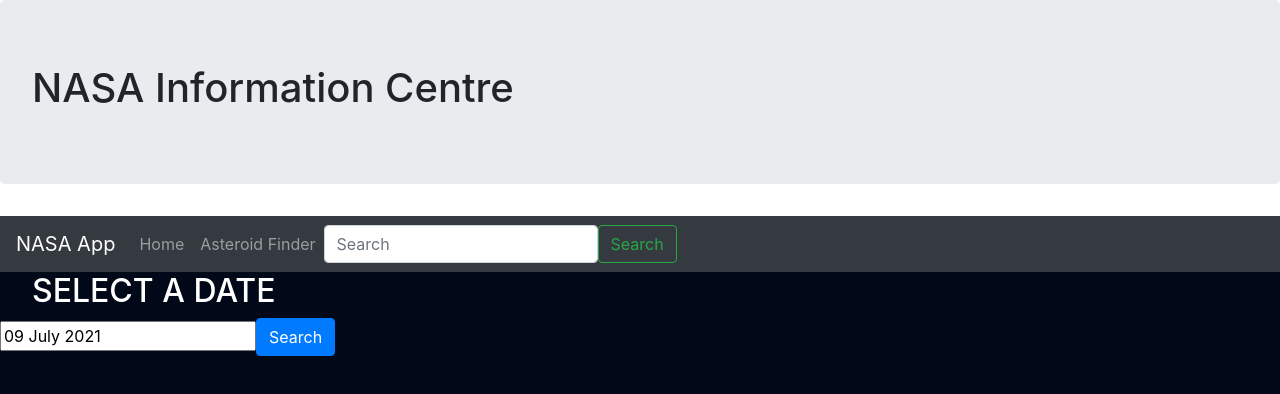
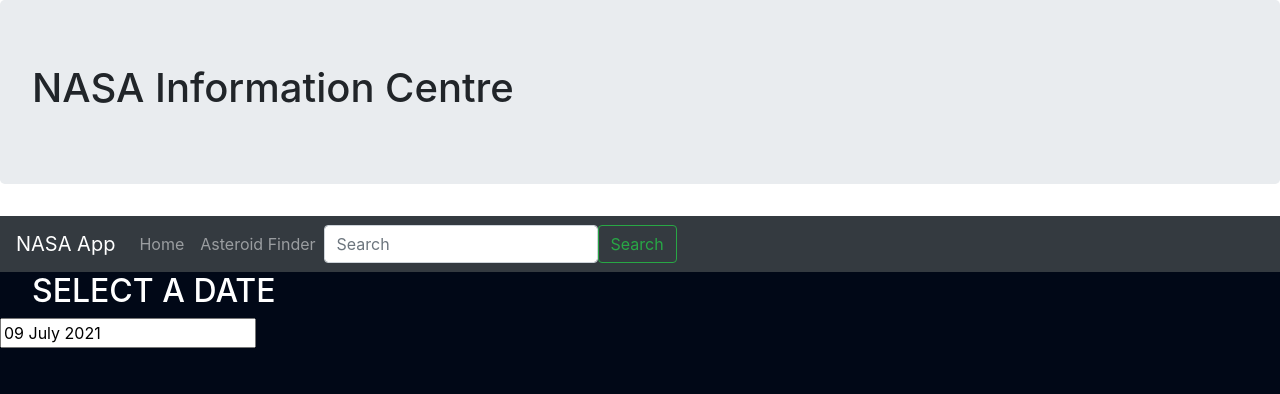
Before and after one commit to Andy-J-marshall/Nasa-App, a React (Create React App) app in the folder ui/: page / in a window 1280 px wide. Shown: the top 394 px of the page. Built offline with nearby package versions, Linux system fonts and the light colour scheme.

Commit message:
Simplified how date selector works

```diff
--- a/ui/src/components/asteroidInfo.js
+++ b/ui/src/components/asteroidInfo.js
@@ -9,9 +9,8 @@
     const [asteroidResponse, setAsteroidResponse] = useState();
     const [errorResponse, setErrorResponse] = useState();
     const [successfulSearch, setSuccessfulSearch] = useState();
-    const [date, setDate] = useState(new Date());
 
-    async function getAsteroidInfo() {
+    async function getAsteroidInfo(date) {
         const options = {
             params: { date },
             method: 'get',
@@ -35,7 +34,7 @@
     return (
         <div className='asteroid-info' id='asteroidInfo'>
             <h2 style={{ marginLeft: '2rem' }}>SELECT A DATE</h2>
-            <DateSelector dateCallback={setDate} searchCallback={getAsteroidInfo} />
+            <DateSelector searchCallback={getAsteroidInfo} />
 
             {errorResponse && !successfulSearch && <ErrorMessage message={errorResponse} />}
             {successfulSearch && asteroidResponse && <div>
--- a/ui/src/components/dateSelector.js
+++ b/ui/src/components/dateSelector.js
@@ -1,5 +1,4 @@
 import React, { useState } from 'react';
-import { Button } from 'react-bootstrap';
 import DatePicker from "react-datepicker";
 import 'react-datepicker/dist/react-datepicker.css';
 
@@ -7,20 +6,18 @@
     const [date, setDate] = useState(new Date());
 
     function handleDate(date) {
-        props.dateCallback(date);
         setDate(date);
+        props.searchCallback(date)
     }
 
     // TODO make it look prettier
     // TODO date button
     // TODO margins
 
-    // TODO DO WE NEED BUTTON? DO IT WITH ONCHANGE INSTEAD?
-    // TODO need to sanitize the date range? In here or the API?
+    // TODO need to sanitize the date range? In here or the API? Seems to limit to 100 years in past and future
     return (
         <div>
             <DatePicker dateFormat='dd MMMM yyyy' selected={date} onChange={(newDate) => handleDate(newDate)} />
-            <Button onClick={props.searchCallback}>Search</Button>
         </div>
     )
 };
```
